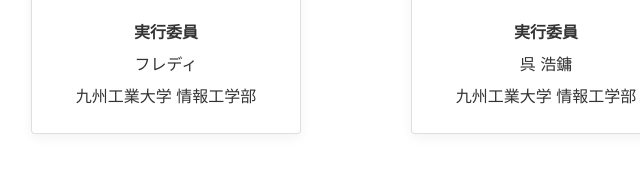
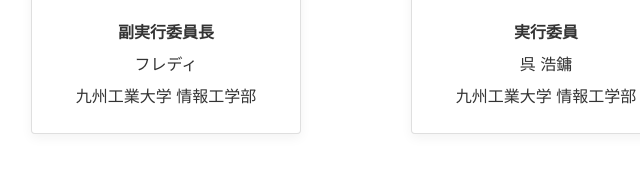
Before and after one commit to k-nasa/kyusec.github.io, a plain HTML site: page index.html in a window 1280 px wide. Shown: the part 6235-6429 px from the top of the page, 94-734 px from the left. Drawn offline with nearby package versions, Linux system fonts and the light colour scheme.

Commit message:
Update index.html

```diff
--- a/index.html
+++ b/index.html
@@ -361,7 +361,7 @@
                 <img class="card-img-top" src="https://kyusec.imgix.net/freddi.png?w=300&h=300&crop=faces&auto=format&auto=compress&fit=crop" alt="フレディ">
                 <div class="card-body">
                   <p class="card-text">
-                    <b>実行委員</b>
+                    <b>副実行委員長</b>
                     <br>フレディ
                     <br>九州工業大学 情報工学部
                   </p>
```
